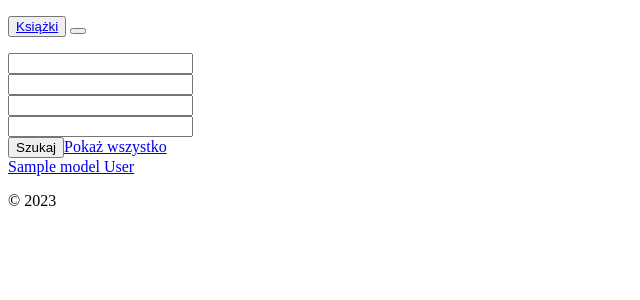
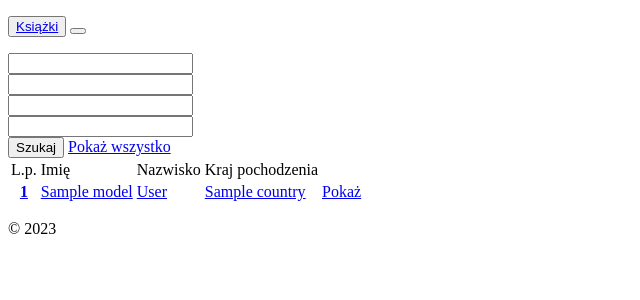
Before and after one commit to HelloNatalia/systemBiblioteczny, a Yii app: template yii-application/backend/views/books/authors.php in a window 1280 px wide. Shown: the part 26-326 px from the top of the page, without its empty margins (0-640 px from the left). Run offline with PHP 8.4 and a stand-in for Yii, Linux system fonts and the light colour scheme; the template is opened without the code that fills it: most values are stand-ins (such as "Sample title", 1, 10 or a date in 2020); form fields are guessed from the names that the template uses; data that the repository does not hold is empty; some libraries are stand-ins or nearby versions.

Commit message:
books/authors page

```diff
--- a/yii-application/backend/views/books/_search.php
+++ b/yii-application/backend/views/books/_search.php
@@ -52,8 +52,8 @@ $form = ActiveForm::begin(['options' => ['enctype' => 'multipart/form-data']])?>
     </div>
     <div class="col-12 mt-3">
         <p class="fs-6">Sortuj według ilości:
-            <?= Html::a('&#129169;', ['index', 'sort' => 'asc'], ['class' => 'ms-2 btn btn-dark btn-sm']) ?>
-            <?= Html::a('&#129171;', ['index', 'sort' => 'desc'], ['class' => 'ms-1 btn btn-dark btn-sm']) ?>
+            <?= Html::a('&#129169;', ['index', 'sort' => 'asc'], ['class' => 'ms-2 btn btn-dark btn-sm', 'title' => 'Rosnąco']) ?>
+            <?= Html::a('&#129171;', ['index', 'sort' => 'desc'], ['class' => 'ms-1 btn btn-dark btn-sm', 'title' => 'Malejąco']) ?>
         </p>
     </div>
 </div>
--- a/yii-application/backend/views/books/_searchauthor.php
+++ b/yii-application/backend/views/books/_searchauthor.php
@@ -5,46 +5,53 @@ use yii\widgets\ActiveForm;
 use kartik\select2\Select2;
 use backend\models\Autors;
 use yii\helpers\ArrayHelper;
+?>
 
-$form = ActiveForm::begin(['options' => ['enctype' => 'multipart/form-data']])?>
 
+<?php $form = ActiveForm::begin(['options' => ['enctype' => 'multipart/form-data']])?>
+
+
+<div class="row align-items-center justify-content-center">
+    <div class="col-12 col-lg-6">
         <?= $form->field($searchModel, 'id')->widget(Select2::classname(), [
             'data' => $authorsData,
             'options' => ['placeholder' => 'Wyszukaj autora...'],
             'pluginOptions' => [
                 'allowClear' => true,
-        'width' => '500px'
             ],
         ])->label("") ?>
-
+    </div>
+    <div class="col-12 col-md-6 col-lg-3">
         <?= $form->field($searchModel, 'name')->widget(Select2::classname(), [
             'data' => ArrayHelper::map(Autors::find()->select('name')->orderBy(['name' => SORT_ASC])->distinct()->all(), 'name', 'name'),
-    'options' => ['placeholder' => 'Wyszukaj autorów po imieniu...'],
+            'options' => ['placeholder' => 'Wyszukaj imię...'],
             'pluginOptions' => [
                 'allowClear' => true,
-        'width' => '500px'
             ],
         ])->label("") ?>
-
+    </div>
+    <div class="col-12 col-md-6 col-lg-3">
         <?= $form->field($searchModel, 'surname')->widget(Select2::classname(), [
             'data' => ArrayHelper::map(Autors::find()->select('surname')->orderBy(['surname' => SORT_ASC])->distinct()->all(), 'surname', 'surname'),
-    'options' => ['placeholder' => 'Wyszukaj autorów po nazwisku...'],
+            'options' => ['placeholder' => 'Wyszukaj nazwisko...'],
             'pluginOptions' => [
                 'allowClear' => true,
-        'width' => '500px'
             ],
         ])->label("") ?>
-
+    </div>
+    <div class="col-12 col-md-4">
         <?= $form->field($searchModel, 'country')->widget(Select2::classname(), [
             'data' => ArrayHelper::map(Autors::find()->select('country')->orderBy(['country' => SORT_ASC])->distinct()->all(), 'country', 'country'),
-    'options' => ['placeholder' => 'Wyszukaj autorów po kraju pochodzenia...'],
+            'options' => ['placeholder' => 'Wyszukaj kraj pochodzenia...'],
             'pluginOptions' => [
                 'allowClear' => true,
-        'width' => '500px'
             ],
         ])->label("") ?>
-
-<?= Html::submitButton('Szukaj')?>
-<?= Html::a('Pokaż wszystko', ['authors', 'clear' => 1], ['class' => 'btn btn-primary btn-sm']) ?>
+    </div>
+    <div class="col-12 col-md-8 mt-4">
+        <?= Html::submitButton('Szukaj', ['class' => 'btn btn-dark btn-md'])?>
+        <?= Html::a('Pokaż wszystko', ['authors', 'clear' => 1], ['class' => 'btn btn-dark btn-md']) ?>
+    </div>
+</div>
 
 <?php ActiveForm::end()?>
--- a/yii-application/backend/views/books/authors.php
+++ b/yii-application/backend/views/books/authors.php
@@ -1,23 +1,68 @@
 <?php
 
 use yii\helpers\Url;
+use yii\helpers\Html;
 use yii\widgets\LinkPager;
 use backend\models\Books;
 
 $books = Books::find()->all();
 
-echo $this->render('_submenubook');
+?>
 
-echo $this->render('_searchauthor', ['searchModel' => $searchModel, 'authorsData' => $authorsData]);
+<div class="container">
 
-foreach($models as $model) {
-    if(Books::find()->where('autor_id = ' . $model->id)->one() != null) { ?>
+<?=$this->render('_submenubook')?>
+<?=$this->render('_searchauthor', ['searchModel' => $searchModel, 'authorsData' => $authorsData])?>
 
-        <a href="<?=Url::toRoute(['/books/author', 'id' => $model->id])?>"><?=$model->name . " " . $model->surname?></a><br>
+<table class="table mt-5 table-striped">
+    <thead class="table-dark">
+        <tr>
+            <td scope="col">L.p.</td>
+            <td scope="col">Imię</td>
+            <td scope="col">Nazwisko</td>
+            <td scope="col">Kraj pochodzenia</td>
+            <td scope="col"></td>
+        </tr>
+    </thead>
+    <tbody>
+        <?php $i = 0 ?>
+        <?php foreach($models as $model) {
+            $i += 1;
+            if(Books::find()->where('autor_id = ' . $model->id)->one() != null) { ?>
 
-    <?php }
-} ?>
+                <tr>
+                    <th scope="row">
+                        <a class="text-decoration-none text-reset" href="<?=Url::toRoute(['/books/author', 'id' => $model->id])?>">
+                            <?=$i?>
+                        </a>
+                    </th>
+                    <td>
+                        <a class="text-decoration-none text-reset" href="<?=Url::toRoute(['/books/author', 'id' => $model->id])?>">
+                            <?=$model->name?>
+                        </a>
+                    </td>
+                    <td>
+                        <a class="text-decoration-none text-reset" href="<?=Url::toRoute(['/books/author', 'id' => $model->id])?>">
+                            <?=$model->surname?>
+                        </a>
+                    </td>
+                    <td>
+                        <a class="text-decoration-none text-reset" href="<?=Url::toRoute(['/books/author', 'id' => $model->id])?>">
+                            <?=$model->country?>
+                        </a>
+                    </td>
+                    <td>
+                        <?= Html::a('Pokaż', ['author', 'id' => $model->id], ['class' => 'btn btn-success btn-sm']) ?>
+                    </td>
+                </tr>
+
+            <?php }
+        } ?>
+    </tbody>
+</table>
 
 <?php echo LinkPager::widget([
     'pagination' => $pages,
 ]); ?>
+
+</div>
--- a/yii-application/backend/views/books/index.php
+++ b/yii-application/backend/views/books/index.php
@@ -36,7 +36,7 @@ use yii\widgets\LinkPager;
                                 <div class="row justify-content-center align-items-center">
                                     <div class="col-4">
                                         <a class="text-decoration-none" href="<?=Url::to(['update', 'id' => $model->id])?>">
-                                        <button class="btn btn-dark btn-sm">
+                                        <button title="Edytuj" class="btn btn-dark btn-sm">
                                             <svg xmlns="http://www.w3.org/2000/svg" width="16" height="16" fill="currentColor" class="bi bi-pencil-square" viewBox="0 0 16 16">
                                             <path d="M15.502 1.94a.5.5 0 0 1 0 .706L14.459 3.69l-2-2L13.502.646a.5.5 0 0 1 .707 0l1.293 1.293zm-1.75 2.456-2-2L4.939 9.21a.5.5 0 0 0-.121.196l-.805 2.414a.25.25 0 0 0 .316.316l2.414-.805a.5.5 0 0 0 .196-.12l6.813-6.814z"/>
                                             <path fill-rule="evenodd" d="M1 13.5A1.5 1.5 0 0 0 2.5 15h11a1.5 1.5 0 0 0 1.5-1.5v-6a.5.5 0 0 0-1 0v6a.5.5 0 0 1-.5.5h-11a.5.5 0 0 1-.5-.5v-11a.5.5 0 0 1 .5-.5H9a.5.5 0 0 0 0-1H2.5A1.5 1.5 0 0 0 1 2.5v11z"/>
@@ -46,7 +46,7 @@ use yii\widgets\LinkPager;
                                     </div>
                                     <div class="col-4">
                                         <a href="<?= Url::to(['delete-view', 'id' => $model->id])?>">
-                                            <button class="btn btn-danger btn-sm">
+                                            <button title="Usuń" class="btn btn-danger btn-sm">
                                                 <svg xmlns="http://www.w3.org/2000/svg" width="16" height="16" fill="currentColor" class="bi bi-trash" viewBox="0 0 16 16">
                                                 <path d="M5.5 5.5A.5.5 0 0 1 6 6v6a.5.5 0 0 1-1 0V6a.5.5 0 0 1 .5-.5zm2.5 0a.5.5 0 0 1 .5.5v6a.5.5 0 0 1-1 0V6a.5.5 0 0 1 .5-.5zm3 .5a.5.5 0 0 0-1 0v6a.5.5 0 0 0 1 0V6z"/>
                                                 <path fill-rule="evenodd" d="M14.5 3a1 1 0 0 1-1 1H13v9a2 2 0 0 1-2 2H5a2 2 0 0 1-2-2V4h-.5a1 1 0 0 1-1-1V2a1 1 0 0 1 1-1H6a1 1 0 0 1 1-1h2a1 1 0 0 1 1 1h3.5a1 1 0 0 1 1 1v1zM4.118 4 4 4.059V13a1 1 0 0 0 1 1h6a1 1 0 0 0 1-1V4.059L11.882 4H4.118zM2.5 3V2h11v1h-11z"/>
@@ -56,7 +56,7 @@ use yii\widgets\LinkPager;
                                     </div>
                                     <div class="col-4">
                                         <?php if($model->quantity > 0) { ?>
-                                            <a href="<?= Url::to(['borrow/create', 'id' => $model->id, 'reader' => ''])?>"><button class="btn btn-success btn-sm">
+                                            <a href="<?= Url::to(['borrow/create', 'id' => $model->id, 'reader' => ''])?>"><button title="Wypożycz" class="btn btn-success btn-sm">
                                                 <svg xmlns="http://www.w3.org/2000/svg" width="16" height="16" fill="currentColor" class="bi bi-book" viewBox="0 0 16 16">
                                                 <path d="M1 2.828c.885-.37 2.154-.769 3.388-.893 1.33-.134 2.458.063 3.112.752v9.746c-.935-.53-2.12-.603-3.213-.493-1.18.12-2.37.461-3.287.811V2.828zm7.5-.141c.654-.689 1.782-.886 3.112-.752 1.234.124 2.503.523 3.388.893v9.923c-.918-.35-2.107-.692-3.287-.81-1.094-.111-2.278-.039-3.213.492V2.687zM8 1.783C7.015.936 5.587.81 4.287.94c-1.514.153-3.042.672-3.994 1.105A.5.5 0 0 0 0 2.5v11a.5.5 0 0 0 .707.455c.882-.4 2.303-.881 3.68-1.02 1.409-.142 2.59.087 3.223.877a.5.5 0 0 0 .78 0c.633-.79 1.814-1.019 3.222-.877 1.378.139 2.8.62 3.681 1.02A.5.5 0 0 0 16 13.5v-11a.5.5 0 0 0-.293-.455c-.952-.433-2.48-.952-3.994-1.105C10.413.809 8.985.936 8 1.783z"/>
                                                 </svg>
--- a/yii-application/backend/views/layouts/main.php
+++ b/yii-application/backend/views/layouts/main.php
@@ -42,7 +42,7 @@ AppAsset::register($this);
         ['label' => 'Raporty', 'url' => ['/reports/index']],
     ];
     if (Yii::$app->user->isGuest) {
-        $menuItems[] = ['label' => 'Login', 'url' => ['/site/login']];
+        $menuItems[] = ['label' => 'Zaloguj', 'url' => ['/site/login']];
     }
     echo Nav::widget([
         'options' => ['class' => 'navbar-nav me-auto mb-2 mb-md-0'],
@@ -53,8 +53,8 @@ AppAsset::register($this);
     } else {
         echo Html::beginForm(['/site/logout'], 'post', ['class' => 'd-flex'])
             . Html::submitButton(
-                'Logout (' . Yii::$app->user->identity->username . ')',
-                ['class' => 'btn btn-link logout text-decoration-none']
+                'Wyloguj (' . Yii::$app->user->identity->username . ')',
+                ['class' => 'btn btn-link logout text-decoration-none text-white']
             )
             . Html::endForm();
     }
```
Lines whose indentation alone changed are shown as unchanged.
